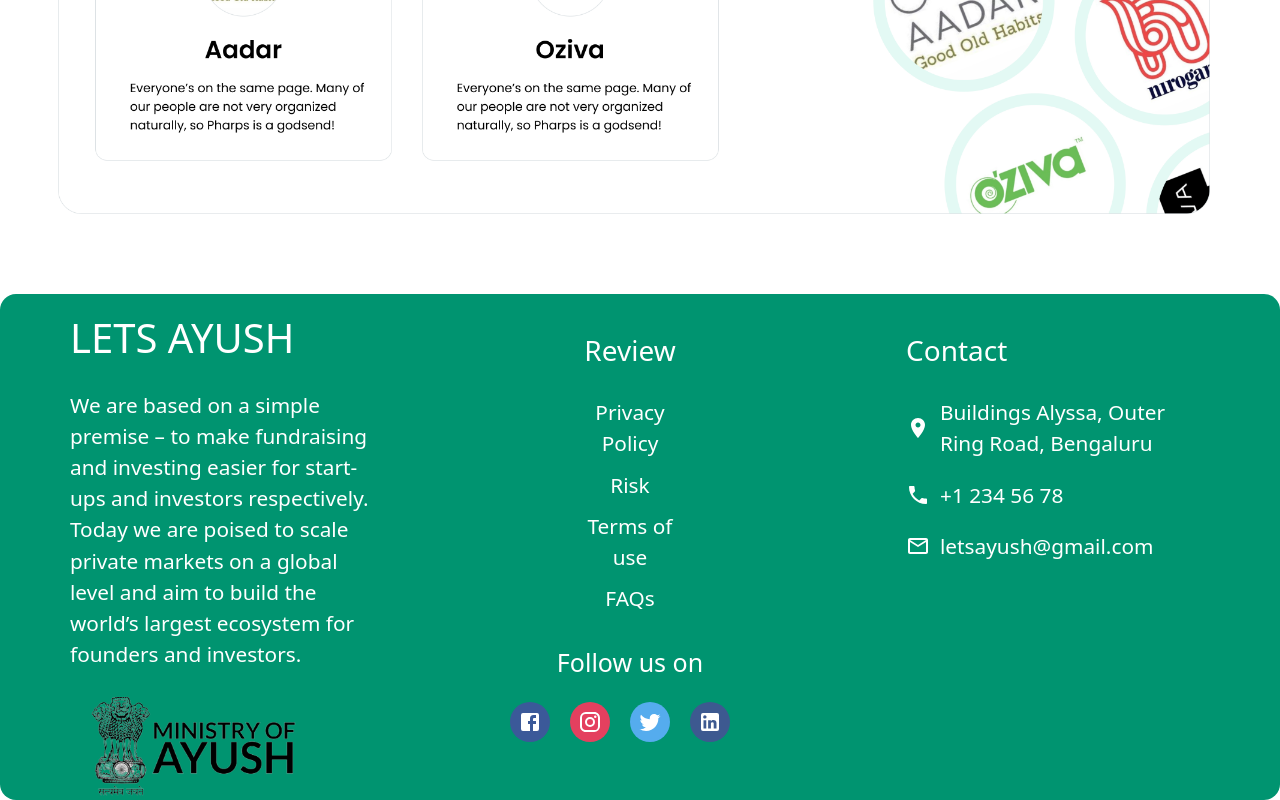
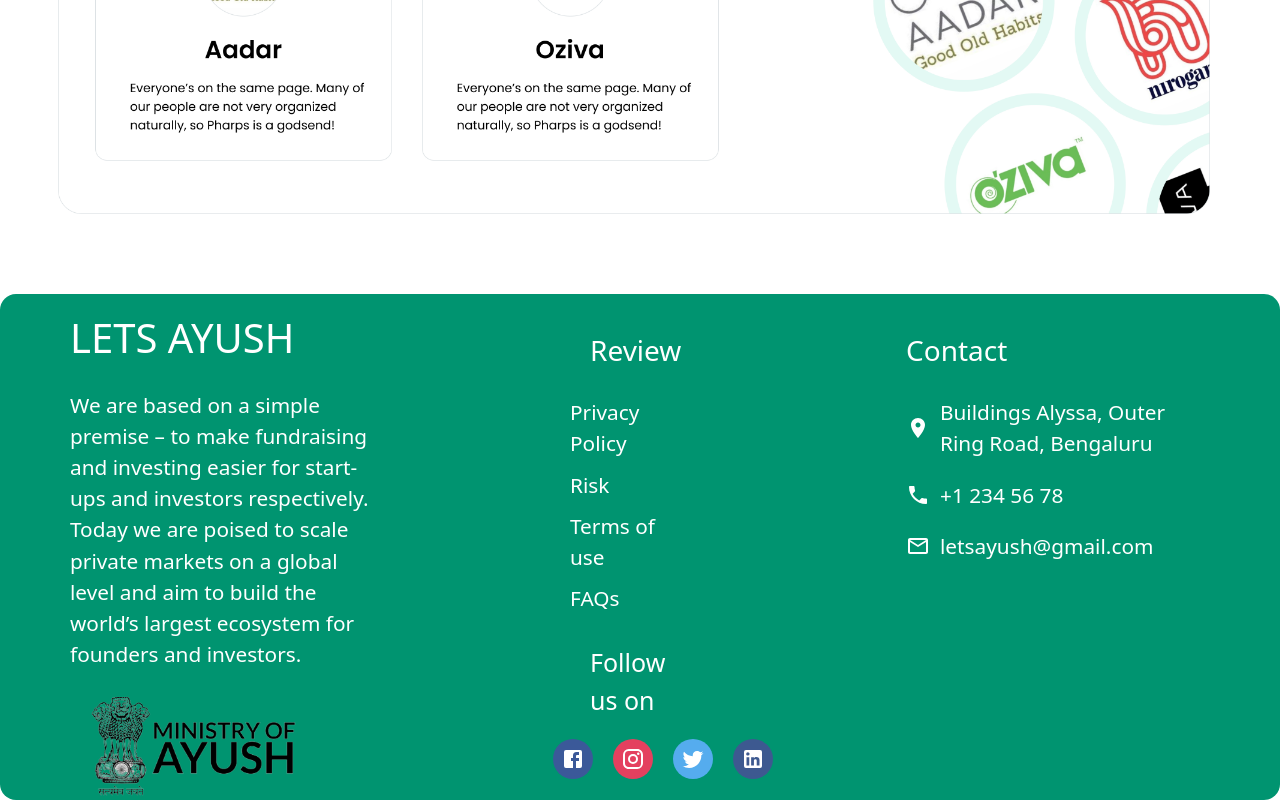
Before and after one commit to TanmayTr911/Ayush_Startup_Portal, a React (Create React App) app in the folder frontend/: page / in a window 1280 px wide. Shown: the part 1925-2725 px from the top of the page. Built offline with nearby package versions, Linux system fonts and the light colour scheme.

Commit message:
Update Footer.js

```diff
--- a/frontend/src/components/HomePageComponents/Footer.js
+++ b/frontend/src/components/HomePageComponents/Footer.js
@@ -32,6 +32,8 @@
 const SocialContainer = styled.div`
   display: flex;
   justify-content: space-evenly;
+  position: relative;
+  left:18%;
 `;
 
 const SocialIcon = styled.div`
@@ -59,6 +61,13 @@
 
 const Title = styled.h3`
   margin-bottom: 30px;
+  margin-left: 80px;
+  text-align: left;
+`;
+
+const TitleContact = styled.h3`
+  margin-bottom: 30px;
+  text-align: left;
 `;
 
 const List = styled.ul`
@@ -75,7 +84,7 @@
 const ListItem = styled.li`
   width: 50%;
   margin-bottom: 10px;
-  text-align: center;
+  text-align: left;
   &:hover {
     text-decoration: underline;
     cursor: pointer;
@@ -123,7 +132,7 @@
           <ListItem>FAQs</ListItem>
         </List>
         <div
-          style={{ fontSize: "25px", textAlign: "center", margin: "20px 20px" }}
+          style={{ fontSize: "25px", textAlign: "left", margin: "20px 80px" }}
         >
           Follow us on
         </div>
@@ -143,7 +152,7 @@
         </SocialContainer>
       </Center>
       <Right>
-        <Title>Contact</Title>
+        <TitleContact>Contact</TitleContact>
         <ContactItem>
           <Room style={{ marginRight: "10px" }} /> Buildings Alyssa, Outer Ring
           Road, Bengaluru
```
